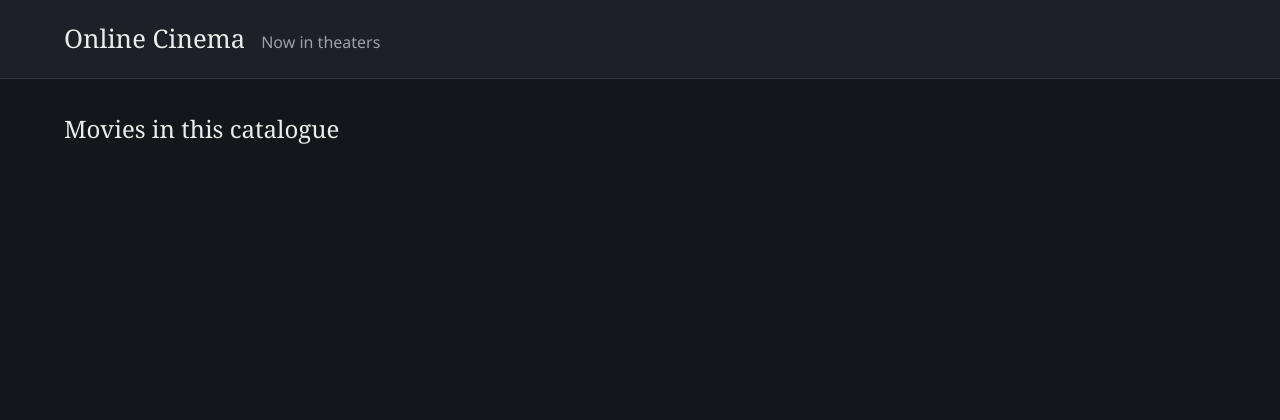
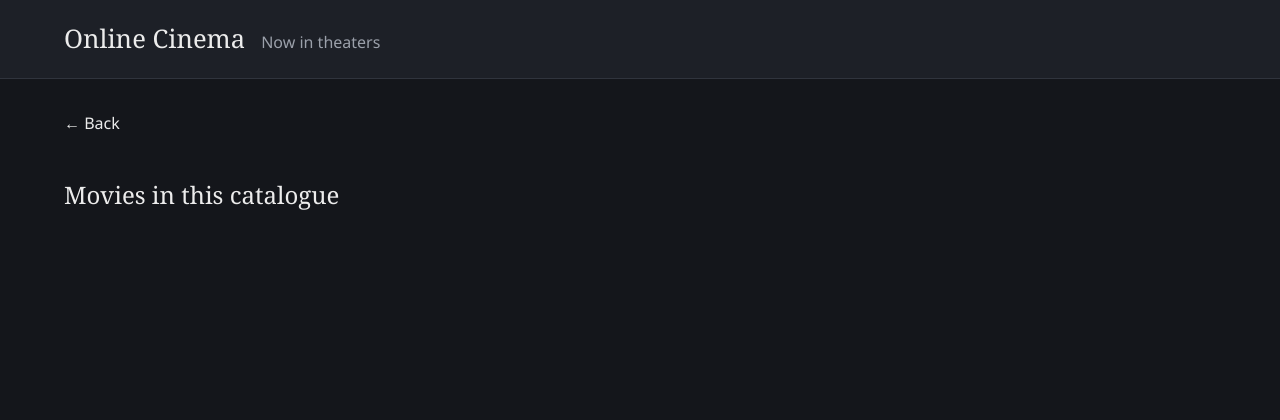
Before and after one commit to patseluk-lang/online-cinema, a Django app: template online_cinema/movies/templates/movies/actor_detail.html in a window 1280 px wide. Shown: the top 420 px of the page. Run offline with Django 5.2, Linux system fonts and the light colour scheme; the template is opened without the code that fills it, so the values that code supplies are empty.

Commit message:
Add Back link to movie and actor pages

```diff
--- a/online_cinema/movies/static/movies/style.css
+++ b/online_cinema/movies/static/movies/style.css
@@ -36,6 +36,9 @@ h1, h2 { font-family: Georgia, "Times New Roman", serif; font-weight: normal; }
 .facts { margin: 0; color: var(--muted); font-size: 0.9rem; }
 .facts span + span::before { content: " / "; }
 
+.back { display: inline-block; margin-bottom: 20px; color: var(--text); text-decoration: none; }
+.back:hover { color: var(--accent); }
+
 .pagination { display: flex; justify-content: center; gap: 20px; margin: 40px 0 0; }
 .empty { grid-column: 1 / -1; }
 
--- a/online_cinema/movies/templates/movies/actor_detail.html
+++ b/online_cinema/movies/templates/movies/actor_detail.html
@@ -1,6 +1,7 @@
 {% extends "movies/base.html" %}
 {% block title %}{{ actor.name }} | Online Cinema{% endblock %}
 {% block content %}
+<a class="back" href="{% url 'movie_list' %}" onclick="if (history.length > 1 && document.referrer.startsWith(location.origin + '/')) { history.back(); return false; }">&larr; Back</a>
 <h1>{{ actor.name }}</h1>
 {% if actor.birth_year %}<p class="muted">Born {{ actor.birth_year }}</p>{% endif %}
 <h2>Movies in this catalogue</h2>
--- a/online_cinema/movies/templates/movies/movie_detail.html
+++ b/online_cinema/movies/templates/movies/movie_detail.html
@@ -1,6 +1,7 @@
 {% extends "movies/base.html" %}
 {% block title %}{{ movie.title }} | Online Cinema{% endblock %}
 {% block content %}
+<a class="back" href="{% url 'movie_list' %}" onclick="if (history.length > 1 && document.referrer.startsWith(location.origin + '/')) { history.back(); return false; }">&larr; Back</a>
 <article class="detail">
     {% include "movies/_poster.html" %}
     <div class="detail-body">
```
